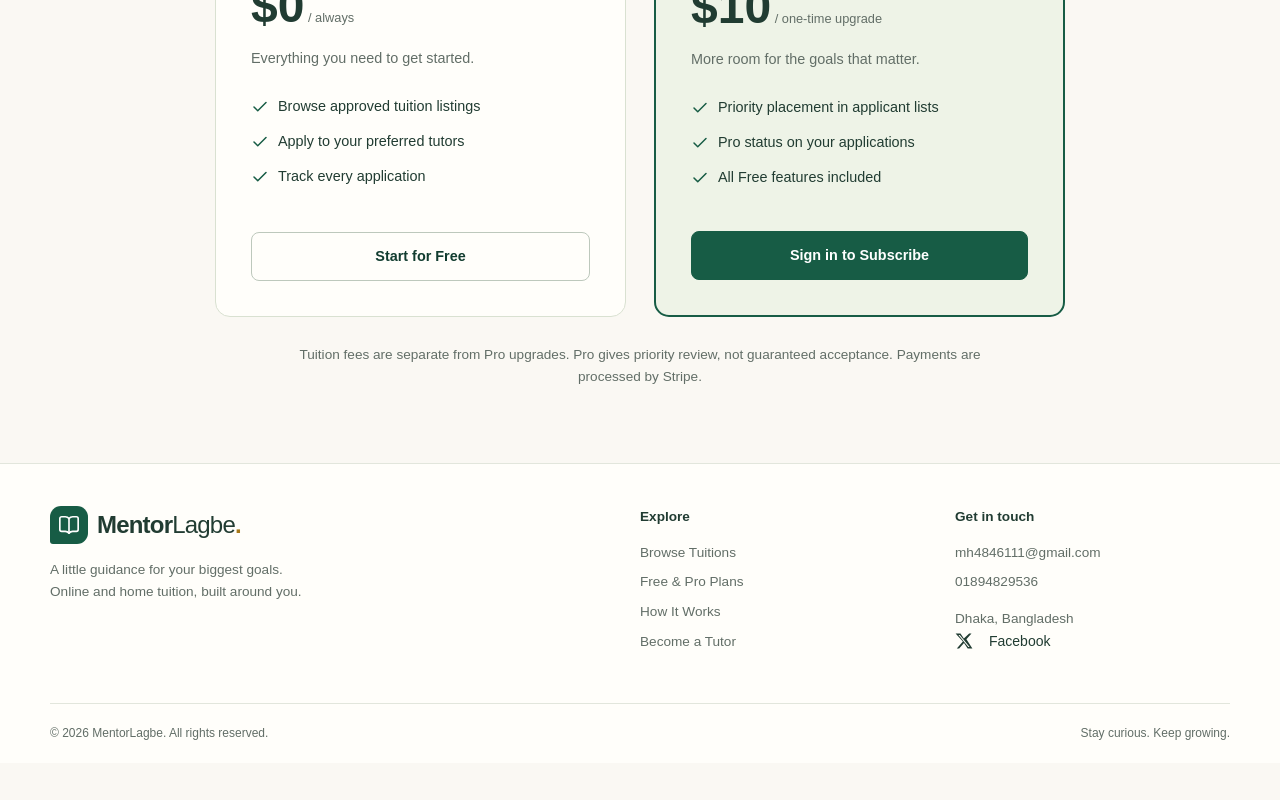
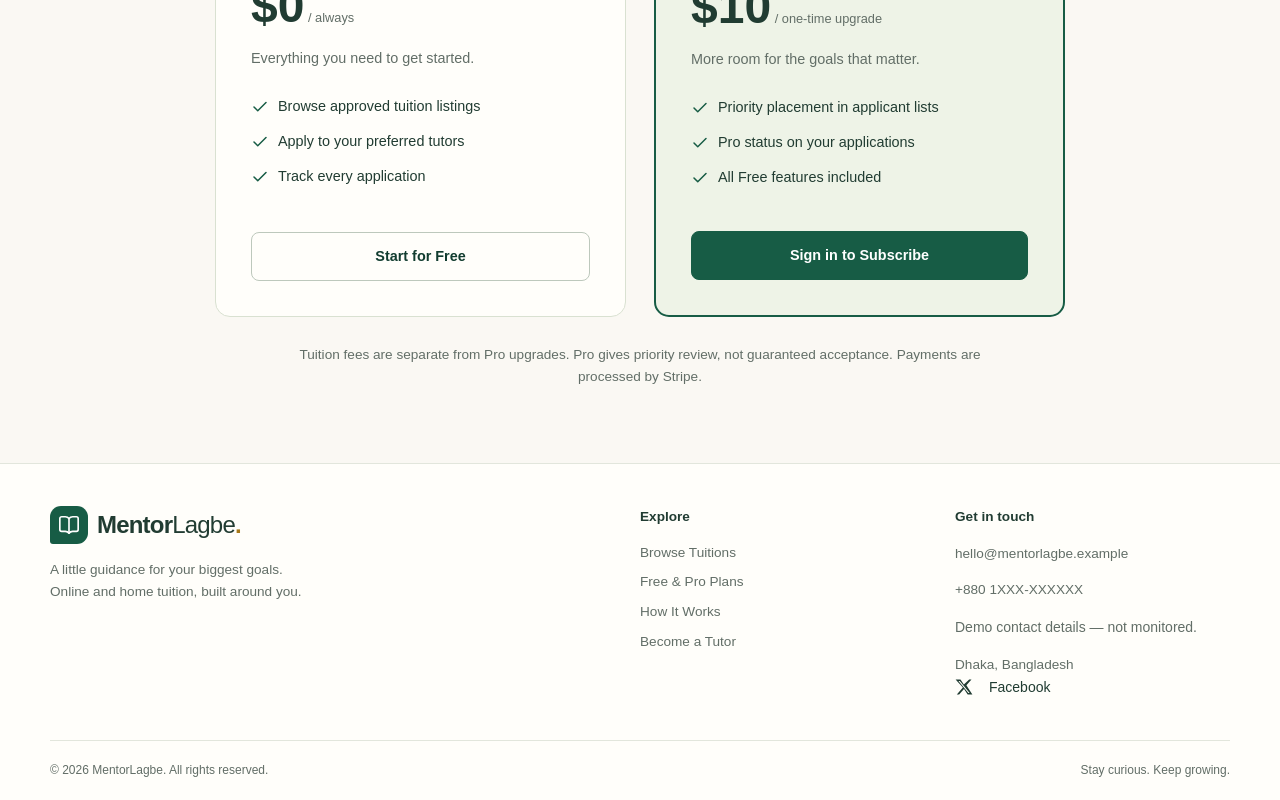
Before and after one commit to MH-git-ui/A09, a Next.js app: page /pricing in a window 1280 px wide. Shown: the part 584-1384 px from the top of the page. Before the commit the page ends 1347 px from the top, so only its background shows below. Built offline with nearby package versions, Linux system fonts and the light colour scheme; no server answers.

Commit message:
Replace personal footer contacts with labeled demo details

```diff
--- a/src/components/site-footer.tsx
+++ b/src/components/site-footer.tsx
@@ -21,10 +21,9 @@ export function SiteFooter() {
         </div>
         <div>
           <h3>Get in touch</h3>
-          <a href="mailto:mh4846111@gmail.com">
-            mh4846111@gmail.com
-          </a>
-          <a href="tel:+8801894829536">01894829536</a>
+          <p>hello@mentorlagbe.example</p>
+          <p>+880 1XXX-XXXXXX</p>
+          <p><small>Demo contact details — not monitored.</small></p>
           <p>
             Dhaka, Bangladesh
           </p>
@@ -45,7 +44,12 @@ export function SiteFooter() {
                 <path d="M18.9 2H22l-6.8 7.8L23.2 22h-6.3L12 14.6 5.5 22H2.4l8.1-9.3L.8 2h6.5l4.5 6.7L18.9 2Zm-1.1 18h1.7L6.4 3.9H4.6L17.8 20Z" />
               </svg>
             </a>
-            <a href="https://www.facebook.com/mahmudul.hassan.185703/" target="_blank" rel="noreferrer">
+            <a
+              href="https://www.facebook.com/sharer/sharer.php?u=https%3A%2F%2Fmentorlagbe-mh.vercel.app"
+              target="_blank"
+              rel="noreferrer"
+              aria-label="Share MentorLagbe on Facebook"
+            >
               Facebook
             </a>
           </div>
```
